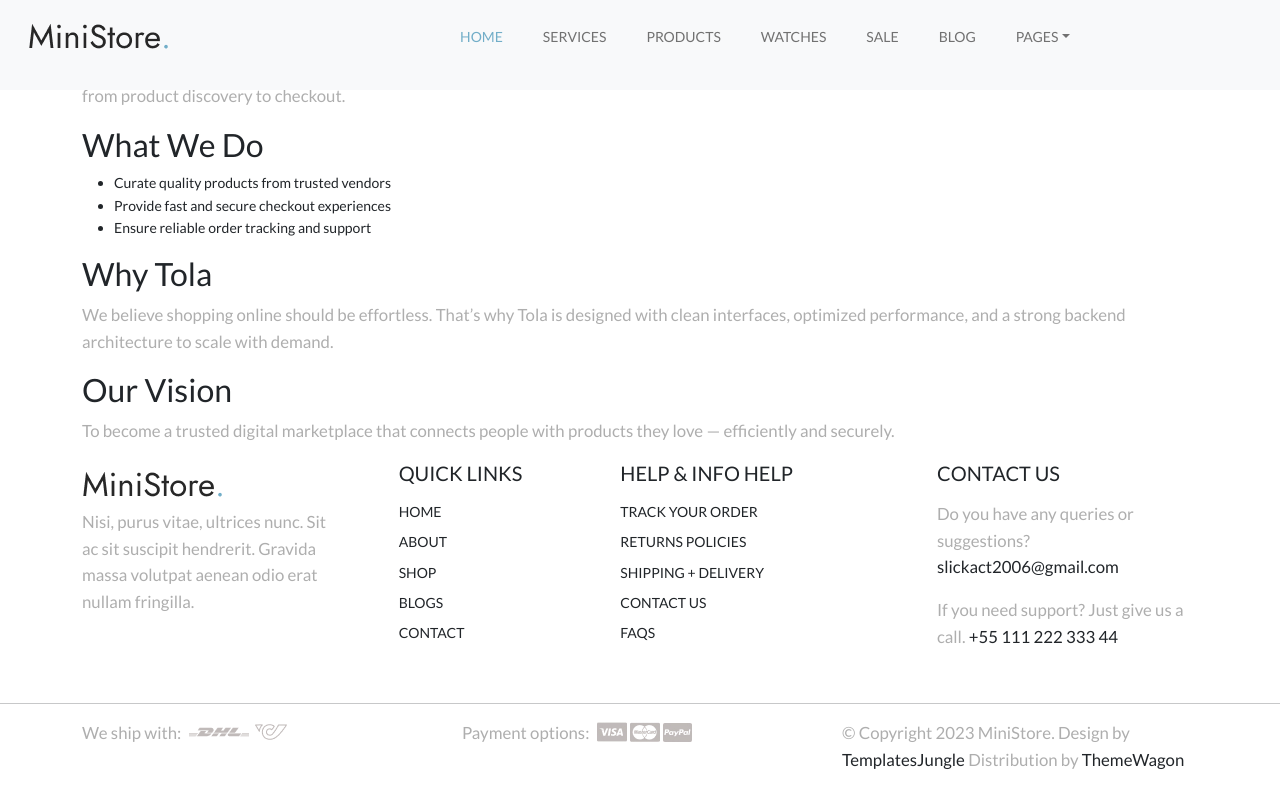
After one commit to yemibalogun/tola_ecommerce_app, a Flask app: template app/templates/about.html in a window 1280 px wide. The commit adds this page. Run offline with Flask 3, Linux system fonts and the light colour scheme; the template is opened without the code that fills it, so the values that code supplies are empty; some libraries are stand-ins or nearby versions.

Commit message:
Add About, Blog, and Contact pages with routing and templates; update navbar links for consistency

```diff
--- /dev/null
+++ b/app/templates/about.html
@@ -0,0 +1,35 @@
+{% extends "layouts/base.html" %}
+
+{% block content %}
+<section class="about-page">
+    <div class="container">
+        <h1>About Tola</h1>
+
+        <p>
+            Tola is a modern e-commerce platform built to deliver a seamless,
+            reliable, and secure shopping experience. Our focus is on simplicity,
+            speed, and trust — from product discovery to checkout.
+        </p>
+
+        <h2>What We Do</h2>
+        <ul>
+            <li>Curate quality products from trusted vendors</li>
+            <li>Provide fast and secure checkout experiences</li>
+            <li>Ensure reliable order tracking and support</li>
+        </ul>
+
+        <h2>Why Tola</h2>
+        <p>
+            We believe shopping online should be effortless. That’s why Tola is
+            designed with clean interfaces, optimized performance, and a strong
+            backend architecture to scale with demand.
+        </p>
+
+        <h2>Our Vision</h2>
+        <p>
+            To become a trusted digital marketplace that connects people with
+            products they love — efficiently and securely.
+        </p>
+    </div>
+</section>
+{% endblock %}
--- a/app/templates/partials/footer.html
+++ b/app/templates/partials/footer.html
@@ -53,19 +53,19 @@
                   <h5 class="widget-title pb-2">Quick Links</h5>
                   <ul class="menu-list list-unstyled text-uppercase">
                     <li class="menu-item pb-2">
-                      <a href="{{ url_for('home') }}">Home</a>
+                      <a href="{{ url_for('web.home') }}">Home</a>
                     </li>
                     <li class="menu-item pb-2">
-                      <a href="{{ url_for('about') }}">About</a>
+                      <a href="{{ url_for('web.about') }}">About</a>
                     </li>
                     <li class="menu-item pb-2">
-                      <a href="{{ url_for('shop') }}">Shop</a>
+                      <a href="{{ url_for('web.shop') }}">Shop</a>
                     </li>
                     <li class="menu-item pb-2">
-                      <a href="{{ url_for('blogs') }}">Blogs</a>
+                      <a href="{{ url_for('web.blogs') }}">Blogs</a>
                     </li>
                     <li class="menu-item pb-2">
-                      <a href="{{ url_for('contact') }}">Contact</a>
+                      <a href="{{ url_for('web.contact') }}">Contact</a>
                     </li>
                   </ul>
                 </div>
@@ -95,9 +95,9 @@
               <div class="col-lg-3 col-sm-6 pb-3">
                 <div class="footer-menu contact-item">
                   <h5 class="widget-title text-uppercase pb-2">Contact Us</h5>
-                  <p>Do you have any queries or suggestions? <a href="mailto:">yourinfo@gmail.com</a>
+                  <p>Do you have any queries or suggestions? <a href="mailto:">slickact2006@gmail.com</a>
                   </p>
-                  <p>If you need support? Just give us a call. <a href="">+55 111 222 333 44</a>
+                  <p>If you need support? Just give us a call. <a href="#">+55 111 222 333 44</a>
                   </p>
                 </div>
               </div>
--- a/app/templates/partials/navbar.html
+++ b/app/templates/partials/navbar.html
@@ -2,7 +2,7 @@
       <nav id="header-nav" class="navbar navbar-expand-lg px-3 mb-3">
         <div class="container-fluid">
           <a class="navbar-brand" href="index.html">
-            <img src="{{ url_for('static', filename='images/main-logo.png') }}" class="logo">
+            <img src="{{ url_for('static', filename='images/main-logo.png') }}" class="logo" alt="main-logo">
           </a>
           <button class="navbar-toggler d-flex d-lg-none order-3 p-2" type="button" data-bs-toggle="offcanvas" data-bs-target="#bdNavbar" aria-controls="bdNavbar" aria-expanded="false" aria-label="Toggle navigation">
             <svg class="navbar-icon">
@@ -11,8 +11,8 @@
           </button>
           <div class="offcanvas offcanvas-end" tabindex="-1" id="bdNavbar" aria-labelledby="bdNavbarOffcanvasLabel">
             <div class="offcanvas-header px-4 pb-0">
-              <a class="navbar-brand" href="index.html">
-                <img src="{{ url_for('static', filename='images/main-logo.png') }}" class="logo">
+              <a class="navbar-brand" href="{{ url_for(web.index) }}">
+                <img src="{{ url_for('static', filename='images/main-logo.png') }}" class="logo" alt="main-logo">
               </a>
               <button type="button" class="btn-close btn-close-black" data-bs-dismiss="offcanvas" aria-label="Close" data-bs-target="#bdNavbar"></button>
             </div>
@@ -40,28 +40,28 @@
                   <a class="nav-link me-4 dropdown-toggle link-dark" data-bs-toggle="dropdown" href="#" role="button" aria-expanded="false">Pages</a>
                   <ul class="dropdown-menu">
                     <li>
-                      <a href="about.html" class="dropdown-item">About</a>
+                      <a href="{{ url_for('web.about') }}" class="dropdown-item">About</a>
                     </li>
                     <li>
-                      <a href="blog.html" class="dropdown-item">Blog</a>
+                      <a href="{{ url_for('web.blogs') }}" class="dropdown-item">Blog</a>
                     </li>
                     <li>
-                      <a href="shop.html" class="dropdown-item">Shop</a>
+                      <a href="{{ url_for('web.shop') }}" class="dropdown-item">Shop</a>
                     </li>
                     <li>
-                      <a href="cart.html" class="dropdown-item">Cart</a>
+                      <a href="{{ url_for('web.cart') }}" class="dropdown-item">Cart</a>
                     </li>
                     <li>
-                      <a href="checkout.html" class="dropdown-item">Checkout</a>
+                      <a href="{{ url_for('web.checkout') }}" class="dropdown-item">Checkout</a>
                     </li>
                     <li>
-                      <a href="single-post.html" class="dropdown-item">Single Post</a>
+                      <a href="{{ url_for('web.single-post') }}" class="dropdown-item">Single Post</a>
                     </li>
                     <li>
-                      <a href="single-product.html" class="dropdown-item">Single Product</a>
+                      <a href="{{ url_for('web.single-product') }}" class="dropdown-item">Single Product</a>
                     </li>
                     <li>
-                      <a href="contact.html" class="dropdown-item">Contact</a>
+                      <a href="{{ url_for('web.contact') }}" class="dropdown-item">Contact</a>
                     </li>
                   </ul>
                 </li>
@@ -83,7 +83,7 @@
                         </a>
                       </li>
                       <li>
-                        <a href="cart.html">
+                        <a href="{{ url_for('web.cart') }}">
                           <svg class="cart">
                             <use xlink:href="#cart"></use>
                           </svg>
```
Also changed, not shown: app/templates/blog.html (added, +27 -0 lines), app/templates/contact.html (added, +59 -0 lines), app/templates/index.html (+4 -4 lines), app/web/routes.py (+80 -0 lines).
